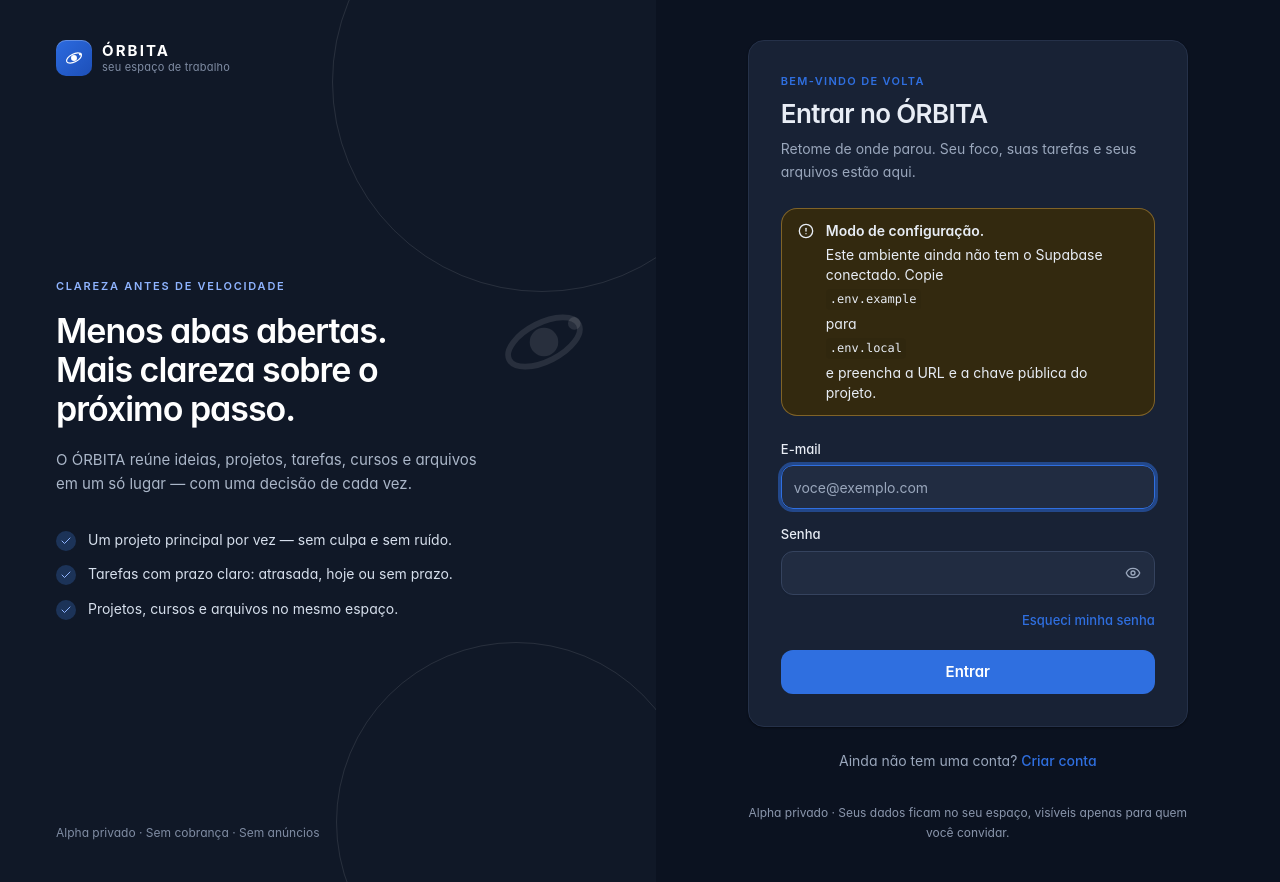
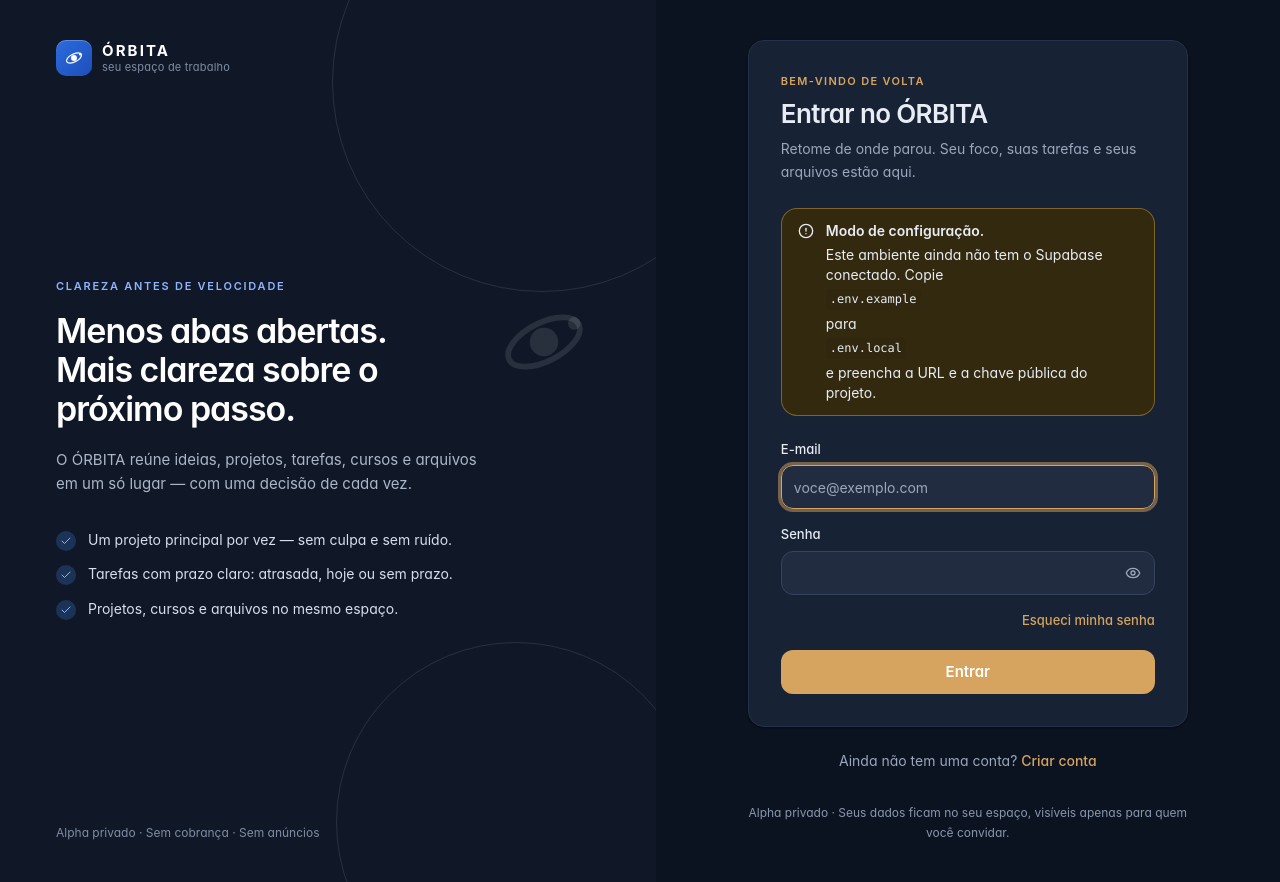
Before and after one commit to leafwithf/orbita, a Next.js app: page /login in a window 1280 px wide. Built offline with nearby package versions, Linux system fonts and the light colour scheme; no server answers.

Commit message:
feat(brand): introduce orbital amber dark palette

```diff
--- a/app/globals.css
+++ b/app/globals.css
@@ -8,10 +8,10 @@
 :root {
   /* Brand */
   --night: #14213d;
-  --brand: #2f6fe0;
-  --brand-hover: #2457bc;
-  --brand-700: #2a63d1;
-  --brand-050: #eaf1fe;
+  --brand: #d6a45f;
+  --brand-hover: #bd8845;
+  --brand-700: #8a5a22;
+  --brand-050: #f7eddf;
   --success: #189b85;
   --success-700: #16796a;
   --success-050: #e6f7f4;
@@ -95,20 +95,23 @@
   --text: #e8edf5;
   --text-muted: #9aa7bc;
   --text-faint: #8a96ac;
-  --brand-700: #9cc0ff;
+  --brand: #d6a45f;
+  --brand-hover: #e4b978;
+  --brand-700: #f0c98f;
   --success-700: #6fe0cb;
   --warning-700: #f2c56a;
   --danger-700: #ff9c93;
-  --brand-050: #16294a;
+  --brand-050: #332719;
   --success-050: #12332e;
   --warning-050: #33290f;
   --danger-050: #3a1d1a;
   --sidebar-bg: #0a111e;
   --sidebar-hover: #131c2c;
-  --sidebar-active: #1b2b47;
+  --sidebar-active: #302719;
   --shadow-1: 0 1px 2px rgb(0 0 0 / 0.4);
   --shadow-2: 0 6px 18px rgb(0 0 0 / 0.45);
   --ring: 0 0 0 2px var(--bg), 0 0 0 4px var(--brand);
+  --night: #08090d;
   color-scheme: dark;
 }
 
```
